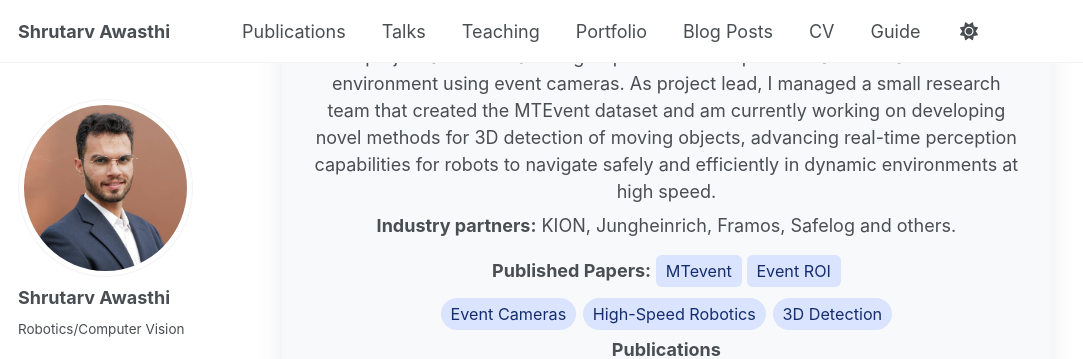
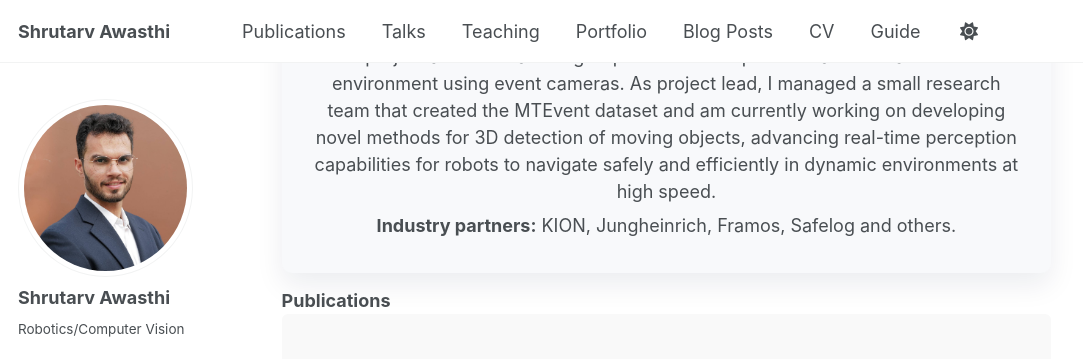
Before and after one commit to shrutarv/shrutarv.github.io, a Jekyll site: the page built from _pages/about.md, in a window 1280 px wide and 900 px high, scrolled down 1052 px, cut to the strip 0-359 px from the top of the window. Shown: the whole strip, without its empty margins (0-1083 px from the left). Built offline with Jekyll 4.4.1, drawn with Linux system fonts in a browser that asks for light colours; some web fonts are replaced; some of the changed text lies outside the part shown.

Commit message:
Update about.md

```diff
--- a/_pages/about.md
+++ b/_pages/about.md
@@ -61,23 +61,6 @@ My main research topic is High speed perception for mobile robots using a combin
       <strong>Industry partners:</strong> KION, Jungheinrich, Framos, Safelog and others.
     </p>
   </div>
-  <div class="project-meta" style="margin-top:0.9rem;">
-    <div style="margin:0.3rem 0;">
-      <strong>Published Papers:</strong>
-      <a href="{{ page.url | relative_url }}#mtevent"
-         style="background:#dbe4ff; color:#142d6f; padding:0.25em 0.6em; border-radius:0.35em; text-decoration:none; display:inline-flex; align-items:center; gap:0.35rem; font-size:0.9em;">
-         MTevent
-      </a>
-      <a href="{{ page.url | relative_url }}#event_roi"
-         style="background:#dbe4ff; color:#142d6f; padding:0.25em 0.6em; border-radius:0.35em; text-decoration:none; display:inline-flex; align-items:center; gap:0.35rem; font-size:0.9em;">
-         Event ROI
-      </a>
-    </div>
-    <div style="margin:0.3rem 0; display:inline-flex; gap:0.4rem; flex-wrap:wrap;">
-      <span style="background:#dbe4ff; color:#142d6f; padding:0.25em 0.6em; border-radius:999px; font-size:0.9em;">Event Cameras</span>
-      <span style="background:#dbe4ff; color:#142d6f; padding:0.25em 0.6em; border-radius:999px; font-size:0.9em;">High-Speed Robotics</span>
-      <span style="background:#dbe4ff; color:#142d6f; padding:0.25em 0.6em; border-radius:999px; font-size:0.9em;">3D Detection</span>
-    </div>
   </div>
 <strong>Publications</strong>
 
@@ -86,7 +69,7 @@ My main research topic is High speed perception for mobile robots using a combin
   <!-- Left: 2:3 image box -->
   <div class="pub-thumb" style="position:relative; width:100%; aspect-ratio:2/3; background:#f9f9f9; border-radius:6px; overflow:hidden; display:flex; align-items:center; justify-content:center;">
     <img src="/images_content/MTevent_object.gif" alt="MTevent teaser image" loading="lazy"
-         style="width:100%; height:100%; object-fit:contain;">
+         style="width:50%; height:50%; object-fit:contain;">
   </div>
   <!-- Right: paper info -->
   <div class="pub-meta" style="line-height:1.35;">
```
